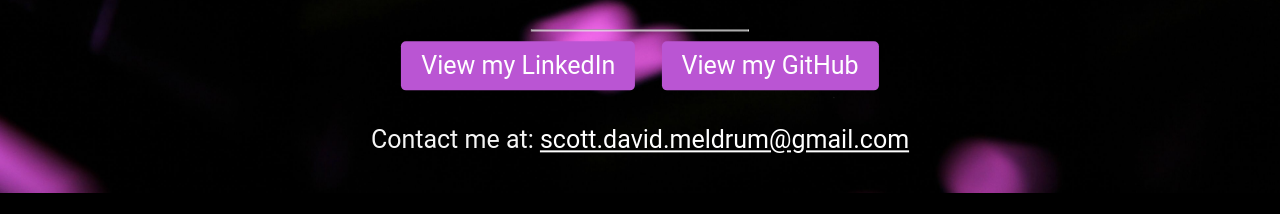
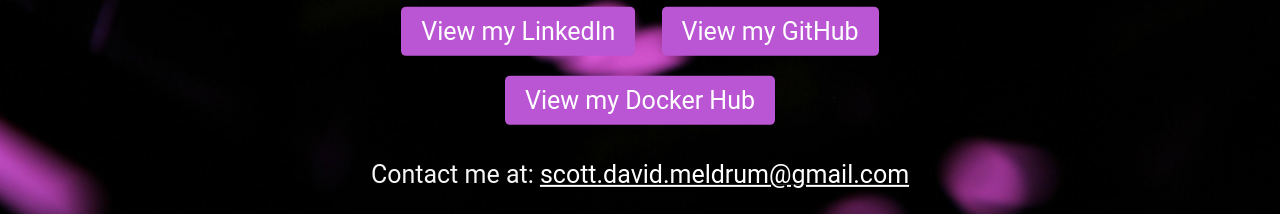
Before and after one commit to ScottDavidMeldrum/scottdavidmeldrum.github.io, a plain HTML site: page index.html in a window 1280 px wide. Shown: the part 607-821 px from the top of the page. Before the commit the page ends 800 px from the top, so only its background shows below. Drawn offline with Linux system fonts and the light colour scheme.

Commit message:
add docker hub link

```diff
--- a/index.html
+++ b/index.html
@@ -38,6 +38,8 @@
         <!-- Call-to-action buttons for LinkedIn and GitHub profiles -->
         <a href="http://linkedin.com/in/scott-david-meldrum/" class="cta-button">View my LinkedIn</a>
         <a href="https://github.com/ScottDavidMeldrum" class="cta-button">View my GitHub</a>
+        <a href="https://hub.docker.com/u/scottmeldrum" class="cta-button">View my Docker Hub</a>
+
 
         <!-- Contact information -->
         <p>Contact me at: <a href="mailto:scott.david.meldrum@gmail.com">scott.david.meldrum@gmail.com</a></p>
```
